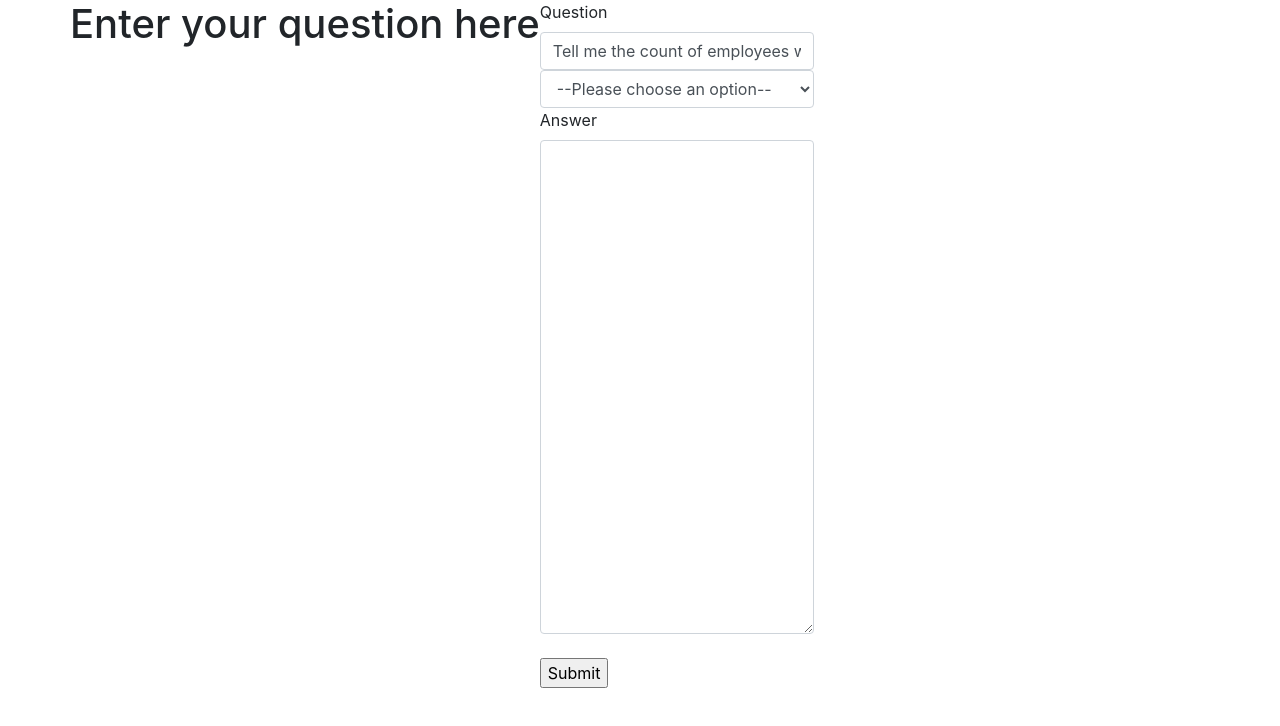
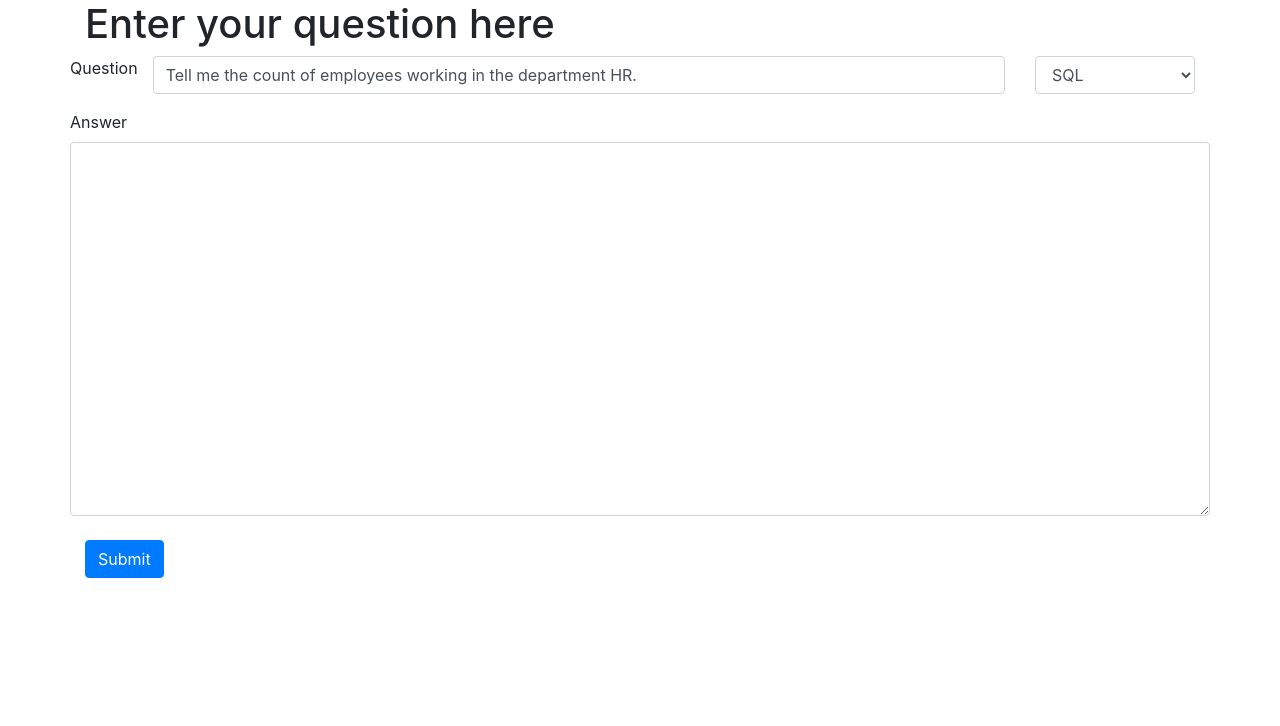
Before and after one commit to venkspr/uiai, a plain HTML site: page index.html in a window 1280 px wide. Drawn offline with nearby package versions, Linux system fonts and the light colour scheme.

Commit message:
refractoring

```diff
--- a/index.html
+++ b/index.html
@@ -1,71 +1,57 @@
 <!DOCTYPE html>
 <html>
-
    <head>
       <meta charset="utf-8">
       <meta name="viewport" content="width=device-width">
       <title>repl.it</title>
       <!-- Latest compiled and minified CSS -->
       <link rel="stylesheet" href="https://maxcdn.bootstrapcdn.com/bootstrap/4.3.1/css/bootstrap.min.css">
-
       <!-- jQuery library -->
-	<script src="https://ajax.googleapis.com/ajax/libs/jquery/3.3.1/jquery.min.js">
-
-	</script>
-
+      <script src="https://ajax.googleapis.com/ajax/libs/jquery/3.3.1/jquery.min.js"></script>
       <!-- Popper JS -->
-	<script src="https://cdnjs.cloudflare.com/ajax/libs/popper.js/1.14.7/umd/popper.min.js">
-
-	</script>
-
+      <script src="https://cdnjs.cloudflare.com/ajax/libs/popper.js/1.14.7/umd/popper.min.js"></script>
       <!-- Latest compiled JavaScript -->
-	<script src="https://maxcdn.bootstrapcdn.com/bootstrap/4.3.1/js/bootstrap.min.js">
-
-	</script>
+      <script src="https://maxcdn.bootstrapcdn.com/bootstrap/4.3.1/js/bootstrap.min.js"></script>
       <script src="https://cdnjs.cloudflare.com/ajax/libs/sql-formatter/4.0.2/sql-formatter.min.js" integrity="sha512-JPoVzOHQvXbB4+lOX6GOBM3xOZhwAMKRYn2G0VpfPcwIixAAvPL+HKuaFuevm+i6Q4GktSKY/CxlcB/1BaV/6Q=="
-	 crossorigin="anonymous" referrerpolicy="no-referrer">
-
-	</script>
+         crossorigin="anonymous" referrerpolicy="no-referrer"></script>
       <link href="style.css" rel="stylesheet" type="text/css" />
    </head>
-
    <body onload="pageLoad()">
-	<script src="script.js">
-
-	</script>
+      <script src="script.js"></script>
       <!-- <div class='jumbotron jumbotron-fluid' id='main-jumbo'>
          <h1 class='display-1 text-center'>The Dog</h1>
          </div> -->
-
-
       <div class='container'>
-<div class="form-group row">
 
             <h1>Enter your question here</h1>
             <form action="/action_page.php">
+            <div class="form-group row">
                <label for="fname" >Question</label><br>
-    <div class="col-xs-6">
-
+               <div class="col">
                   <input type="text" class="form-control input-sm" id="question" name="question"
                      value="Tell me the count of employees working in the department HR."
                      >
                </div>
-  <select name="pets" id="pet-select" class="form-control input-md">
-    <option value="">--Please choose an option--</option>
-    <option value="dog">Dog</option>
-    <option value="cat">Cat</option>
-    <option value="hamster">Hamster</option>
-    <option value="parrot">Parrot</option>
-    <option value="spider">Spider</option>
-    <option value="goldfish">Goldfish</option>
+               <div class="col-2">
+
+               <select name="language" id="language" class="col form-control input-md">
+                  <option value="sql" selected="selected">SQL</option>
+                  <option value="react">React</option>
                </select>
-  <label for="answer" >Answer</label><br>
-  <textarea type="text" class="form-control input-sm" id="answer" name="answer" rows="20"></textarea><br>
-
-  <input type="button" onclick="getResponse()" value="Submit">
-</form>
                </div>
                               </div>
 
+               <div class="row">
+               <label for="answer" >Answer</label><br>
+               <textarea type="text" class="form-control input-sm" id="answer" name="answer" rows="15"></textarea>
+               </div>
+               <br>
+              <button type="button" class="btn btn-primary"
+              onclick="getResponse();"
+              >Submit</button>
+
+            </form>
+
+      </div>
    </body>
 </html>
--- a/script.js
+++ b/script.js
@@ -1,8 +1,12 @@
-function getResponse(){
+
+var txt;
+ var i=0;
+function getResponse() {
   //console.log('https://apicrabsandcakes.venkspr.repl.co/app/?question='+document.getElementById('question').value);
-  query = 'https://apicrabsandcakes.venkspr.repl.co/app/?question='+document.getElementById('question').value;
+  document.getElementById('language').value;
+  query = 'https://apicrabsandcakes.venkspr.repl.co/app/?question=' + document.getElementById('question').value;
   const request = new Request(query,
-    {method: 'GET'});
+    { method: 'GET' });
   fetch(request)
     .then(response => {
       if (response.status === 200) {
@@ -14,7 +18,11 @@ fetch(request)
     .then(response => {
       // console.log(response);
       // console.log(response.choices[0].text);
-    document.getElementById('answer').value=window.sqlFormatter.format(response.choices[0].text);
+      document.getElementById('answer').value="";
+      txt = String(window.sqlFormatter.format(response.choices[0].text));
+      i=0;
+      typeWriter('answer');
+      // document.getElementById('answer').value=window.sqlFormatter.format(response.choices[0].text);
       // ...
     }).catch(error => {
       console.error(error);
@@ -26,3 +34,11 @@ function pageLoad() {
   // document.getElementById('answer').value=window.sqlFormatter.format('select * From dual');
 
 };
+
+function typeWriter() {
+  if (i < txt.length) {
+    document.getElementById('answer').value += txt.charAt(i);
+    i++;
+    setTimeout(typeWriter, 50);
+  }
+}
```
Lines whose indentation alone changed are shown as unchanged.
